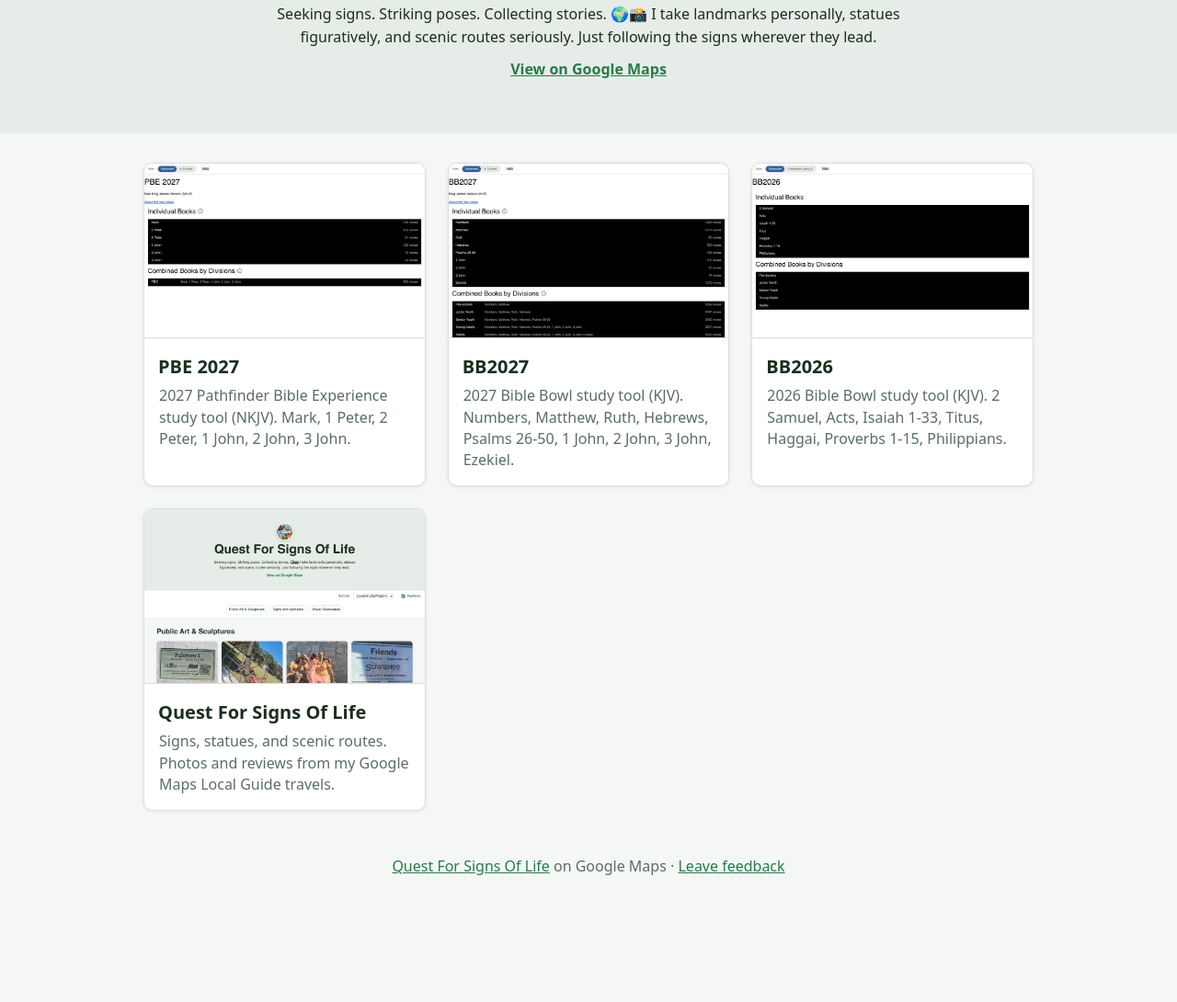
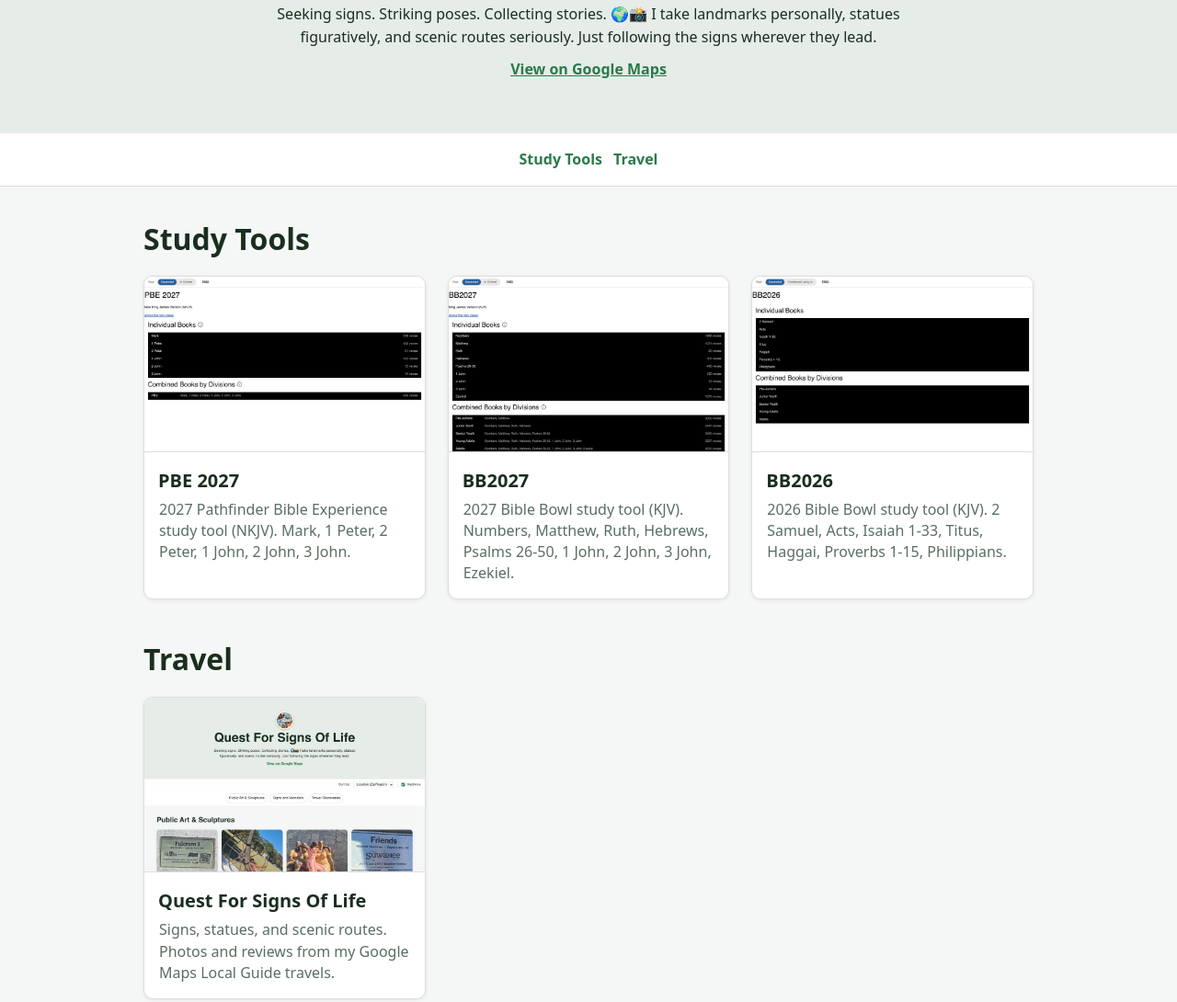
Before and after one commit to dwongk/dwongk.github.io, a plain HTML site: page index.html in a window 1280 px wide. Shown: the part 228-1318 px from the top of the page at 92% size. Before the commit the page ends 1239 px from the top, so only its background shows below. Drawn offline with Linux system fonts and the light colour scheme.

Commit message:
Index page: group sites into Study Tools and Travel sections

```diff
--- a/index.html
+++ b/index.html
@@ -14,7 +14,12 @@ body{margin:0;font-family:system-ui,-apple-system,BlinkMacSystemFont,"Segoe UI",
 .hero h1{margin:.25rem 0 .75rem;font-size:clamp(2rem,5vw,3.6rem);line-height:1.1}
 .hero p{max-width:680px;margin:.6rem auto}
 .profile-link a{color:var(--accent);font-weight:700}
-main{max-width:1000px;margin:0 auto;padding:2em 1em;display:grid;grid-template-columns:repeat(auto-fill,minmax(300px,1fr));gap:1.5em}
+.collection-nav{display:flex;gap:.75rem;justify-content:center;flex-wrap:wrap;padding:1rem;background:#fff;border-bottom:1px solid #ddd}
+.collection-nav a{color:var(--accent);font-weight:700;text-decoration:none}
+main{max-width:1000px;margin:0 auto;padding:2em 1em}
+section.collection{margin-bottom:2.5em}
+h2{font-size:clamp(1.5rem,3vw,2rem);margin:0 0 1rem}
+.grid{display:grid;grid-template-columns:repeat(auto-fill,minmax(300px,1fr));gap:1.5em}
 .card{background:var(--card);border:1px solid #ddd;border-radius:10px;overflow:hidden;box-shadow:0 1px 4px rgba(0,0,0,.08)}
 .card a{color:inherit;text-decoration:none;display:block}
 .card img{width:100%;aspect-ratio:16/10;object-fit:cover;object-position:top;display:block;border-bottom:1px solid #ddd}
@@ -32,7 +37,14 @@ footer a{color:var(--accent)}
 <p>Seeking signs. Striking poses. Collecting stories. 🌍📸 I take landmarks personally, statues figuratively, and scenic routes seriously. Just following the signs wherever they lead.</p>
 <p class="profile-link"><a href="https://maps.app.goo.gl/fho6S7iKjvquva9W6" target="_blank" rel="noopener noreferrer">View on Google Maps</a></p>
 </header>
+<nav class="collection-nav" aria-label="Site categories">
+<a href="#study-tools">Study Tools</a>
+<a href="#travel">Travel</a>
+</nav>
 <main>
+<section class="collection" id="study-tools">
+<h2>Study Tools</h2>
+<div class="grid">
 <article class="card">
 <a href="https://dwongk.github.io/pbe2027/">
 <img src="previews/pbe2027.jpg" alt="Preview of PBE 2027">
@@ -54,6 +66,11 @@ footer a{color:var(--accent)}
 <p>2026 Bible Bowl study tool (KJV). 2 Samuel, Acts, Isaiah 1-33, Titus, Haggai, Proverbs 1-15, Philippians.</p>
 </a>
 </article>
+</div>
+</section>
+<section class="collection" id="travel">
+<h2>Travel</h2>
+<div class="grid">
 <article class="card">
 <a href="https://dwongk.github.io/QuestForSignsOfLife/">
 <img src="previews/quest.jpg" alt="Preview of Quest For Signs Of Life">
@@ -61,6 +78,8 @@ footer a{color:var(--accent)}
 <p>Signs, statues, and scenic routes. Photos and reviews from my Google Maps Local Guide travels.</p>
 </a>
 </article>
+</div>
+</section>
 </main>
 <footer>
 <p><a href="https://maps.app.goo.gl/fho6S7iKjvquva9W6">Quest For Signs Of Life</a> on Google Maps &middot; <a href="https://github.com/dwongk/dwongk.github.io/discussions">Leave feedback</a></p>
```
